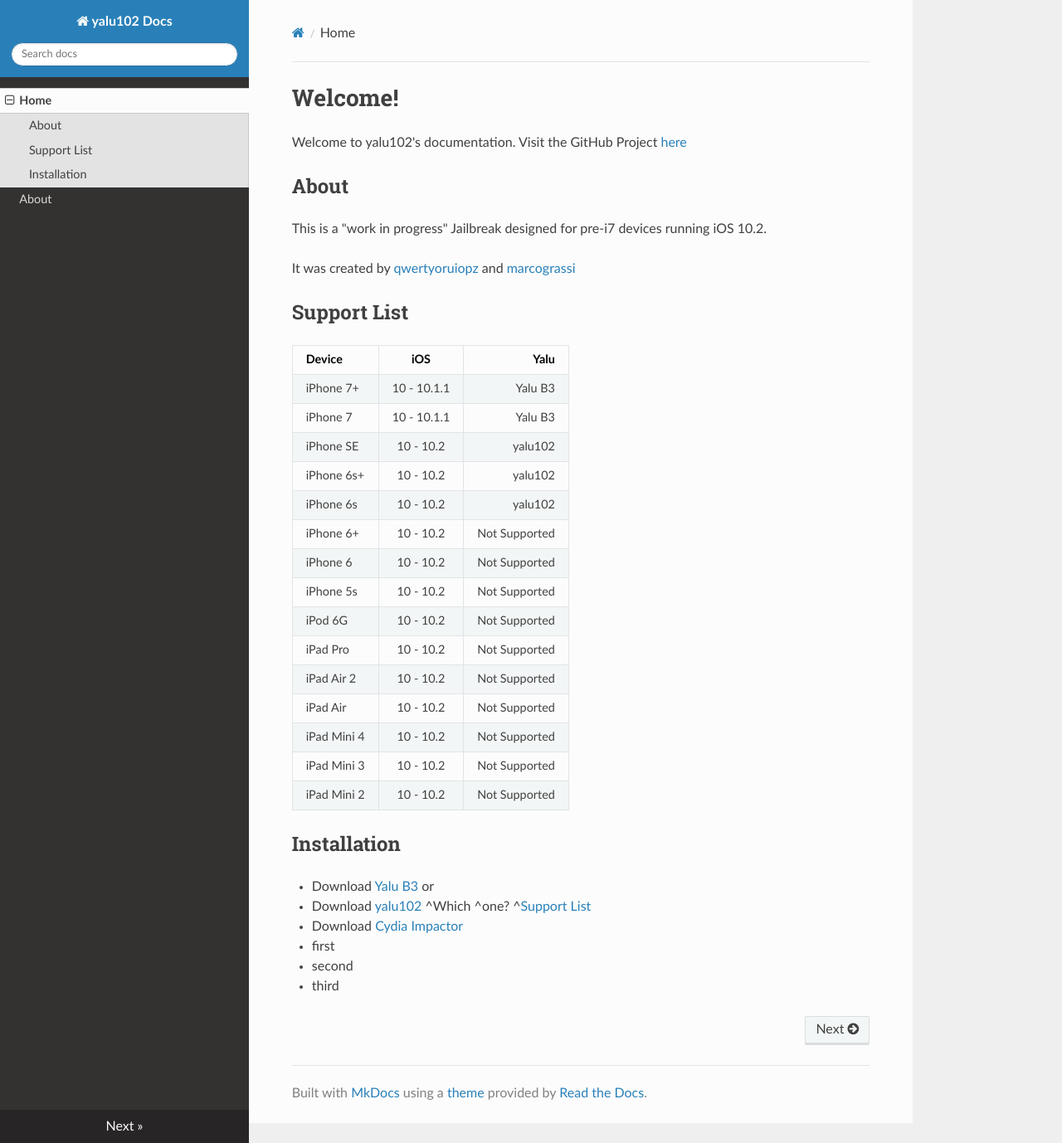
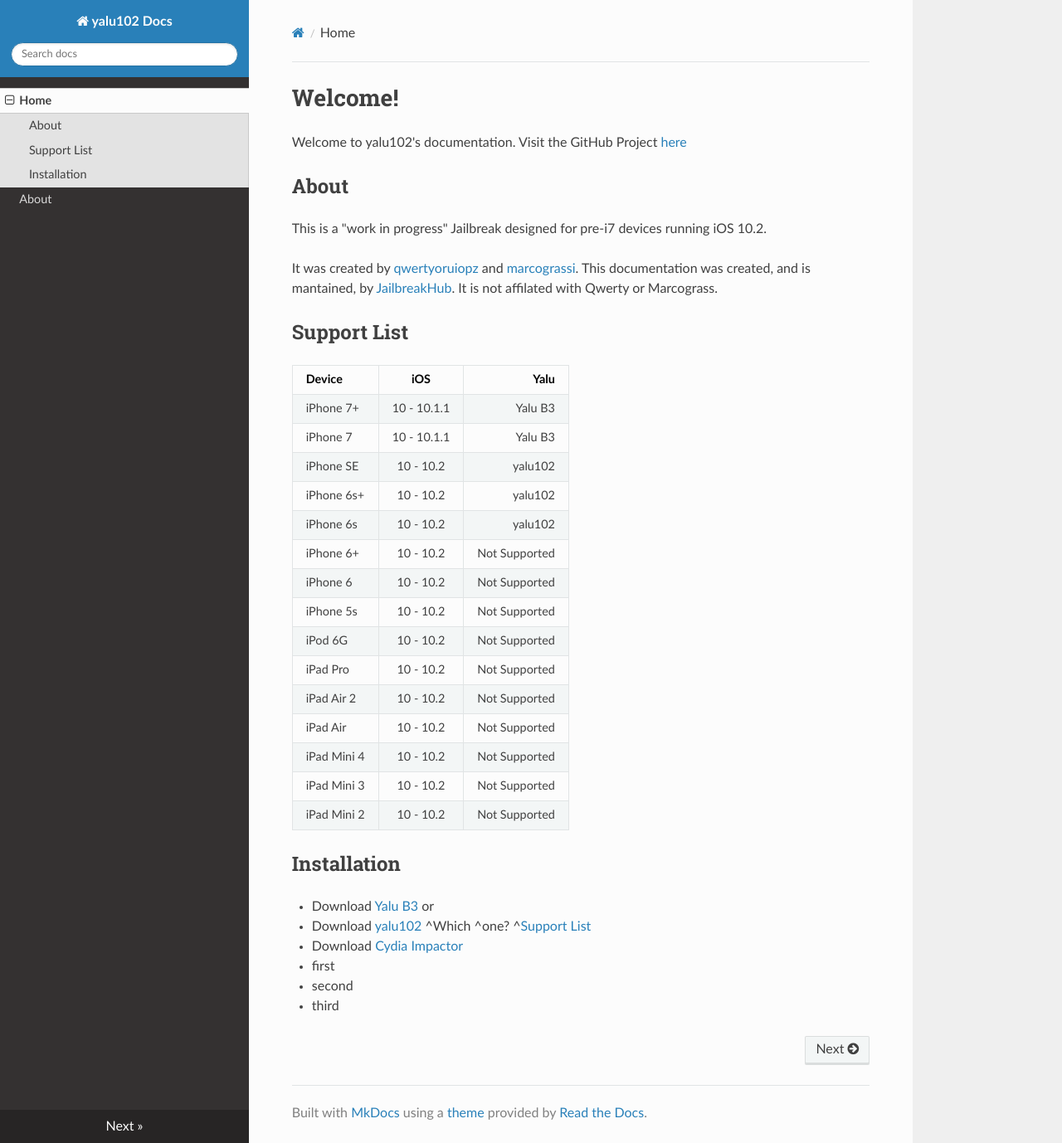
Before and after one commit to kpwn/yalu102, an MkDocs documentation site: the page built from docs/index.md, in a window 1280 px wide and 1378 px high. Shown: the whole window at 83% size. Built offline with MkDocs 1.6.1, drawn with Linux system fonts in a browser that asks for light colours; nearby versions of some CDN libraries; old or Windows-style settings are respelled for this version of MkDocs.

Commit message:
Added that JailbreakHub are the creators

```diff
--- a/docs/index.md
+++ b/docs/index.md
@@ -6,7 +6,7 @@
 
 This is a "work in progress" Jailbreak designed for pre-i7 devices running iOS 10.2.
 
-It was created by [qwertyoruiopz](https://twitter.com/qwertyoruiopz) and [marcograssi](https://github.com/kpwn/yalu102/blob/master/marcograss)
+It was created by [qwertyoruiopz](https://twitter.com/qwertyoruiopz) and [marcograssi](https://github.com/kpwn/yalu102/blob/master/marcograss). This documentation was created, and is mantained, by [JailbreakHub](https://jailbreakhub.org). It is not affilated with Qwerty or Marcograss.
 
 ## Support List
 
```
